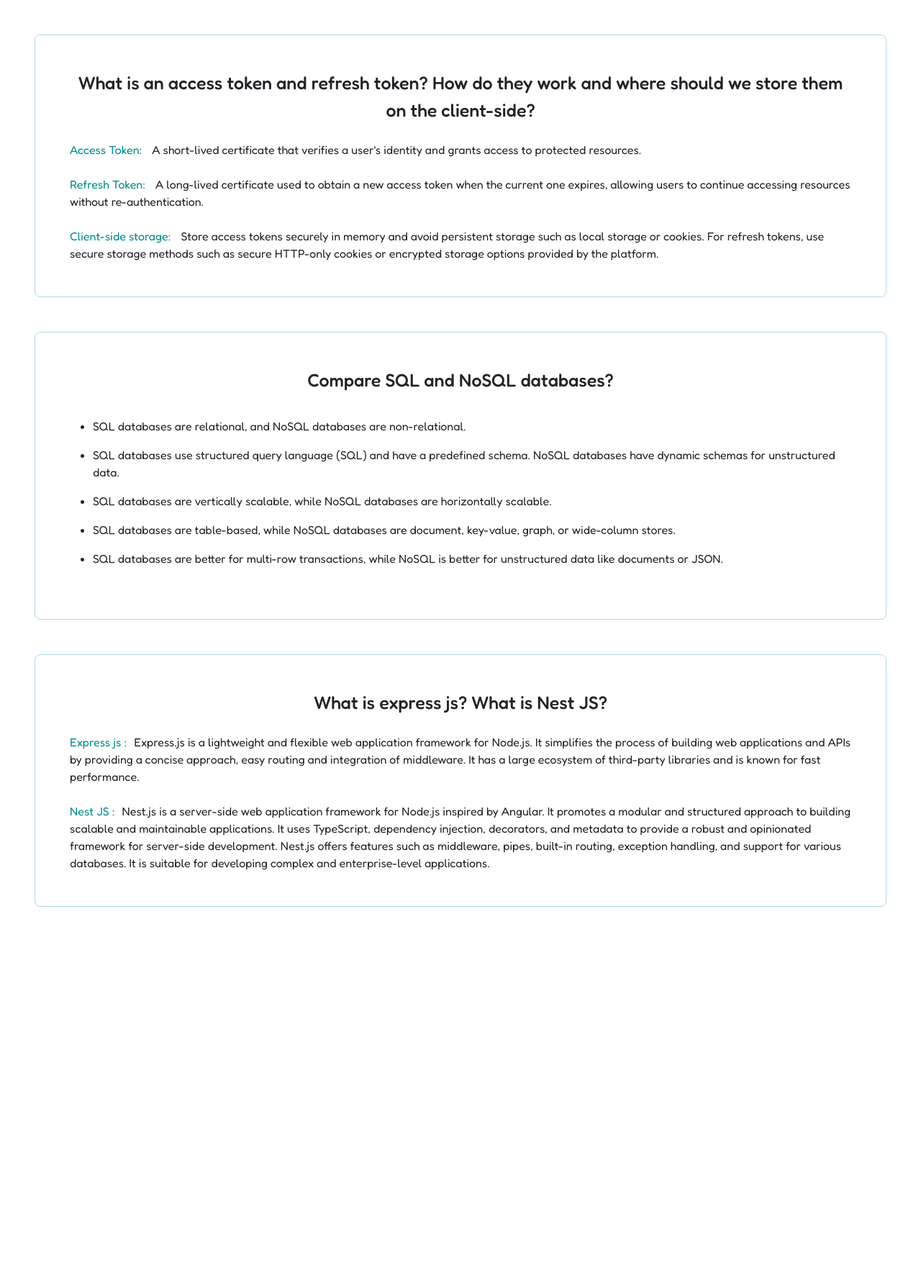
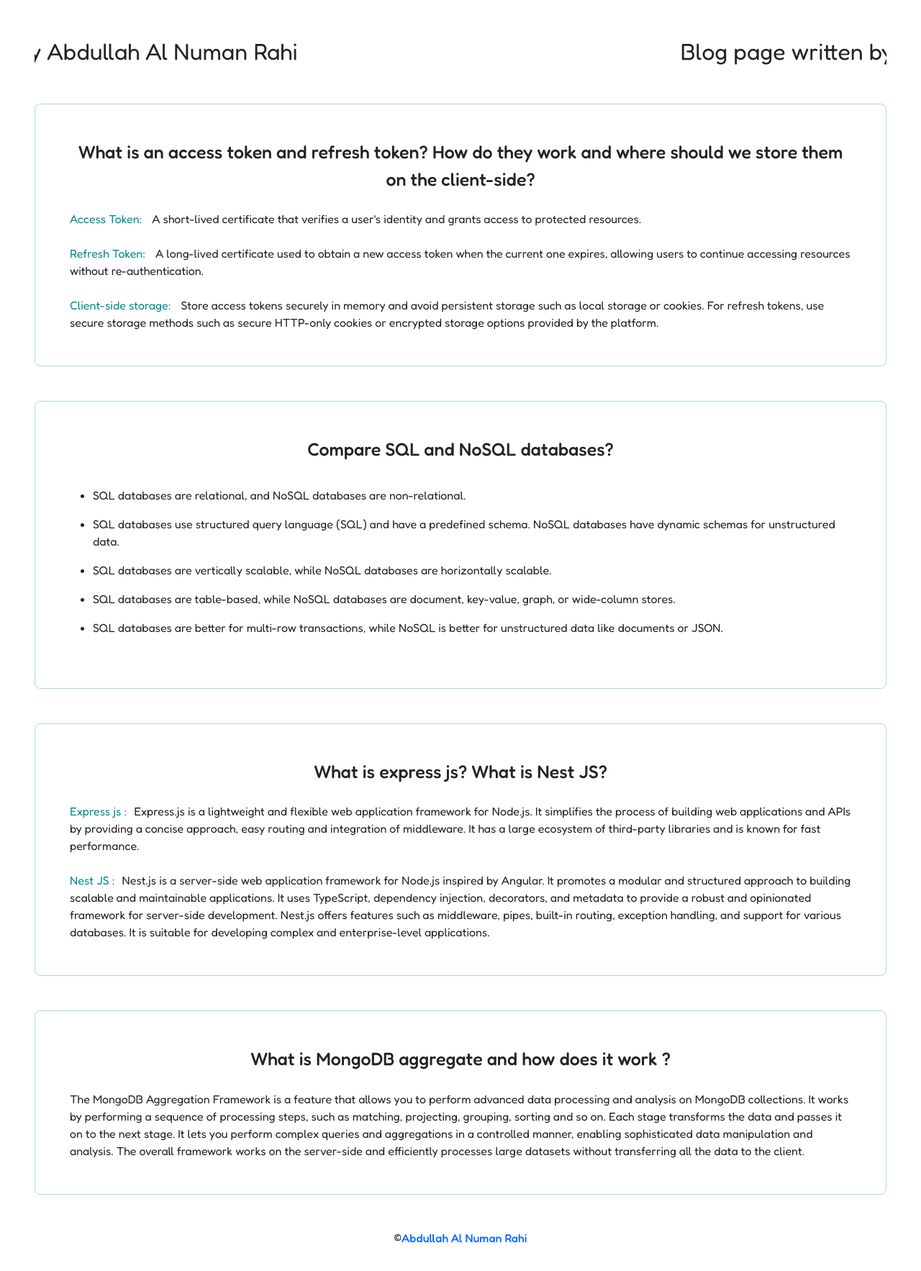
Before and after one commit to numanrahi/toy-verse-client, a React (Vite) app: page /blog in a window 1280 px wide. Shown: the top 1766 px of the page at 72% size. Before the commit the page ends 1308 px from the top, so only its background shows below. Built offline with nearby package versions, Linux system fonts and the light colour scheme.

Commit message:
blog qna completed

```diff
--- a/package.json
+++ b/package.json
@@ -18,6 +18,7 @@
     "react": "^18.2.0",
     "react-bootstrap": "^2.7.4",
     "react-dom": "^18.2.0",
+    "react-fast-marquee": "^1.5.2",
     "react-icons": "^4.8.0",
     "react-router-dom": "^6.11.2",
     "sort-by": "^1.2.0",
--- a/src/components/Blog/Blog.jsx
+++ b/src/components/Blog/Blog.jsx
@@ -1,9 +1,16 @@
 import React from 'react';
 import './Blog.css'
+import Marquee from "react-fast-marquee";
+import { Link } from 'react-router-dom';
 
 const Blog = () => {
     return (
         <div>
+            <div className='m-5'>
+                <Marquee>
+                    <div className='fs-2'>Blog page written by Abdullah Al Numan Rahi</div>
+                </Marquee>
+            </div>
             {/* qna-1 */}
             <section className='qna m-5 p-5'>
                 <div className='question'>What is an access token and refresh token? How do they work and where should we store them on the client-side?</div>
@@ -40,6 +47,14 @@
                     <span className='ans-title'>Nest JS :</span>Nest.js is a server-side web application framework for Node.js inspired by Angular. It promotes a modular and structured approach to building scalable and maintainable applications. It uses TypeScript, dependency injection, decorators, and metadata to provide a robust and opinionated framework for server-side development. Nest.js offers features such as middleware, pipes, built-in routing, exception handling, and support for various databases. It is suitable for developing complex and enterprise-level applications.
                 </div>
             </section>
+            {/* qna-4 */}
+            <section className='qna m-5 p-5'>
+                <div className='question'>What is MongoDB aggregate and how does it work ?</div>
+                <div className='pt-4'>
+                    The MongoDB Aggregation Framework is a feature that allows you to perform advanced data processing and analysis on MongoDB collections. It works by performing a sequence of processing steps, such as matching, projecting, grouping, sorting and so on. Each stage transforms the data and passes it on to the next stage. It lets you perform complex queries and aggregations in a controlled manner, enabling sophisticated data manipulation and analysis. The overall framework works on the server-side and efficiently processes large datasets without transferring all the data to the client.
+                </div>
+            </section>
+            <div className='text-center my-3 pb-5'>&copy;<Link className='text-decoration-none' to="https://github.com/numanrahi">Abdullah Al Numan Rahi</Link></div>
         </div>
     );
 };
```
Also changed, not shown: 1 other file (tests, documents, lock files or other folders).
